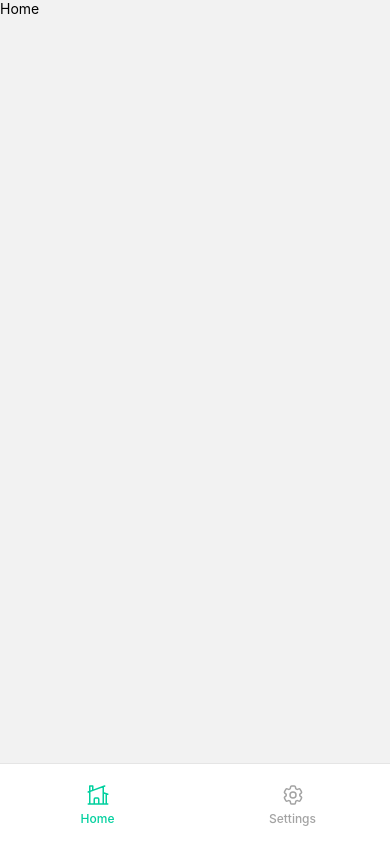
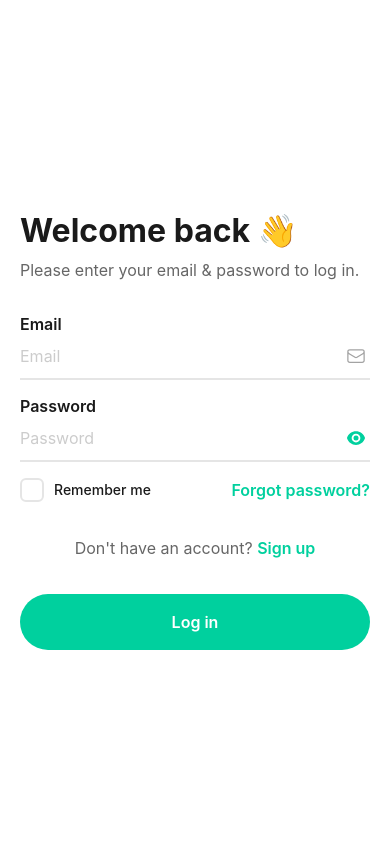
Before and after one commit to salonititps/gappabot, a React Native app: screen /home in a window 390 px wide. Built offline with nearby package versions, Linux system fonts and the light colour scheme; what react-native-worklets would draw is missing.

Commit message:
feat: Enhance authentication flow with error handling and loading states

```diff
--- a/src/api/client.ts
+++ b/src/api/client.ts
@@ -1,5 +1,4 @@
 import axios, { AxiosResponse, InternalAxiosRequestConfig } from 'axios';
-import { Alert } from 'react-native';
 import { fetch as nitroFetch } from 'react-native-nitro-fetch';
 import { store } from '../redux/store';
 import { constants } from '../utils/constants';
@@ -35,17 +34,8 @@ api.interceptors.response.use(
   (response: AxiosResponse) => {
     return response?.data;
   },
-  (error: { response: { status: any; data: any } }) => {
-    const status = error?.response?.status;
-    const errorData = error?.response?.data;
-
-    if (status >= 400 && status < 410) {
-      Alert.alert(errorData?.message || 'Client Error');
-    } else {
-      Alert.alert('Something went wrong');
-    }
-
-    return error;
+  (error: any) => {
+    return Promise.reject(error);
   },
 );
 
@@ -105,20 +95,12 @@ const nitroClient = async ({
 
     if (!response.ok) {
       const errorData = await response.json().catch(() => ({}));
-      const status = response.status;
-
-      if (status >= 400 && status < 410) {
-        Alert.alert(errorData?.message || 'Client Error');
-      } else {
-        Alert.alert('Something went wrong');
-      }
-
       throw new Error(errorData?.message || 'Request failed');
     }
 
     return await response.json();
   } catch (error: any) {
-    Alert.alert(error?.message || 'Network Error');
+    // Alert.alert(error?.message || 'Network Error');
     throw error;
   }
 };
--- a/src/navigation/stackNavigator.tsx
+++ b/src/navigation/stackNavigator.tsx
@@ -2,11 +2,12 @@ import React, { useMemo } from 'react';
 import { NavigationContainer } from '@react-navigation/native';
 import { GestureHandlerRootView } from 'react-native-gesture-handler';
 import { SafeAreaProvider } from 'react-native-safe-area-context';
-
 import AuthNavigator from './authNavigator';
 import AppNavigator from './homeNavigator';
+import { useSelector } from 'react-redux';
 
 const Navigation = () => {
+  const { token } = useSelector((state: any) => state.auth);
   const backgroundColor = useMemo(() => {
     return '#FFFFFF';
   }, []);
@@ -15,7 +16,6 @@ const Navigation = () => {
     flex: 1,
     backgroundColor,
   };
-  const token = true;
   return (
     <SafeAreaProvider>
       <NavigationContainer>
--- a/src/screens/auth/login/index.tsx
+++ b/src/screens/auth/login/index.tsx
@@ -15,7 +15,8 @@ import { loginValidationSchema, initialValues, useLogin } from './useLogin';
 
 export const LoginScreen: React.FC = () => {
   const [rememberMe, setRememberMe] = useState(false);
-  const { handleLogin, handleForgotPassword, handleSignUp } = useLogin();
+  const { handleLogin, handleForgotPassword, handleSignUp, loading, error } =
+    useLogin();
 
   return (
     <SafeAreaView style={styles.container}>
@@ -40,6 +41,8 @@ export const LoginScreen: React.FC = () => {
           initialValues={initialValues}
           validationSchema={loginValidationSchema}
           onSubmit={handleLogin}
+          validateOnChange={false}
+          validateOnBlur={true}
         >
           {({
             handleChange,
@@ -50,6 +53,13 @@ export const LoginScreen: React.FC = () => {
             touched,
           }) => (
             <View style={styles.formContainer}>
+              {/* Error Message */}
+              {error && (
+                <View style={styles.errorContainer}>
+                  <Text style={styles.errorText}>{error}</Text>
+                </View>
+              )}
+
               {/* Email Input */}
               <Input
                 label="Email"
@@ -90,6 +100,7 @@ export const LoginScreen: React.FC = () => {
                   <Text style={styles.forgotPassword}>Forgot password?</Text>
                 </TouchableOpacity>
               </View>
+
               {/* Sign Up Link */}
               <View style={styles.signUpContainer}>
                 <Text style={styles.signUpText}>Don't have an account? </Text>
@@ -99,7 +110,7 @@ export const LoginScreen: React.FC = () => {
               </View>
 
               {/* Login Button */}
-              <Button title="Log in" onPress={handleSubmit} />
+              <Button title="Log in" onPress={handleSubmit} loading={loading} />
             </View>
           )}
         </Formik>
--- a/src/screens/auth/login/style.ts
+++ b/src/screens/auth/login/style.ts
@@ -74,4 +74,15 @@ export const styles = StyleSheet.create({
     gap: 16,
     marginBottom: 8,
   },
+  errorContainer: {
+    backgroundColor: colors.error + '10',
+    borderRadius: 8,
+    padding: 12,
+    marginBottom: 12,
+  },
+  errorText: {
+    fontSize: 14,
+    color: colors.error,
+    textAlign: 'center',
+  },
 });
--- a/src/screens/auth/login/useLogin.ts
+++ b/src/screens/auth/login/useLogin.ts
@@ -1,17 +1,31 @@
+import { useNavigation } from '@react-navigation/native';
+import { useState } from 'react';
+import { useDispatch } from 'react-redux';
 import * as Yup from 'yup';
+import api from '../../../api';
+import { setStateKey } from '../../../redux/reducers/auth.slice';
 
 // Types
 export interface LoginFormValues {
   email: string;
   password: string;
-  rememberMe: boolean;
+}
+
+export interface LoginResponse {
+  token: string;
+  user: {
+    _id: string;
+    firstName: string;
+    lastName: string;
+    email: string;
+    createdAt: string;
+  };
 }
 
 // Initial Values
 export const initialValues: LoginFormValues = {
   email: '',
   password: '',
-  rememberMe: false,
 };
 
 // Validation Schema
@@ -26,9 +40,40 @@ export const loginValidationSchema = Yup.object().shape({
 
 // Logic Hook
 export const useLogin = () => {
-  const handleLogin = (values: LoginFormValues) => {
-    // TODO: Implement actual login logic here
-    console.log('Login with:', values);
+  const [loading, setLoading] = useState(false);
+  const [error, setError] = useState<string | null>(null);
+  const navigation = useNavigation();
+  const dispatch = useDispatch();
+
+  const handleLogin = async (values: LoginFormValues) => {
+    setLoading(true);
+    try {
+      setError(null);
+
+      // Prepare login data
+      const loginData = {
+        email: values.email,
+        password: values.password,
+      };
+
+      // Call login API
+      const response = await api.AUTH.login(loginData);
+
+      // store token & user data in redux
+      if (response?.success === true) {
+        dispatch(setStateKey({ key: 'token', value: response.data.token }));
+        dispatch(setStateKey({ key: 'userData', value: response.data.user }));
+      } else {
+        return;
+      }
+    } catch (err: any) {
+      // Handle error
+      const errorMessage =
+        err?.response?.data?.message || 'Login failed. Please try again.';
+      setError(errorMessage);
+    } finally {
+      setLoading(false);
+    }
   };
 
   const handleForgotPassword = () => {
@@ -37,19 +82,14 @@ export const useLogin = () => {
   };
 
   const handleSignUp = () => {
-    // TODO: Navigate to sign up screen
-    console.log('Sign up clicked');
-  };
-
-  const handleSocialLogin = (provider: 'google' | 'apple' | 'facebook') => {
-    // TODO: Implement social login logic
-    console.log(`Login with ${provider}`);
+    navigation.push('register');
   };
 
   return {
     handleLogin,
     handleForgotPassword,
     handleSignUp,
-    handleSocialLogin,
+    loading,
+    error,
   };
 };
--- a/src/screens/auth/register/index.tsx
+++ b/src/screens/auth/register/index.tsx
@@ -42,6 +42,8 @@ export const RegisterScreen: React.FC = () => {
           initialValues={initialValues}
           validationSchema={registerValidationSchema}
           onSubmit={handleRegister}
+          validateOnChange={false}
+          validateOnBlur={true}
         >
           {({
             handleChange,
--- a/src/screens/auth/register/useRegister.ts
+++ b/src/screens/auth/register/useRegister.ts
@@ -1,6 +1,9 @@
 import * as Yup from 'yup';
 import { useState } from 'react';
 import api from '../../../api';
+import { useNavigation } from '@react-navigation/native';
+import { useDispatch } from 'react-redux';
+import { setStateKey } from '../../../redux/reducers/auth.slice';
 
 // Types
 export interface RegisterFormValues {
@@ -51,10 +54,12 @@ export const registerValidationSchema = Yup.object().shape({
 export const useRegister = () => {
   const [loading, setLoading] = useState(false);
   const [error, setError] = useState<string | null>(null);
+  const navigation = useNavigation();
+  const dispatch = useDispatch();
 
   const handleRegister = async (values: RegisterFormValues) => {
+    setLoading(true);
     try {
-      setLoading(true);
       setError(null);
 
       // Prepare data without confirmPassword
@@ -68,30 +73,25 @@ export const useRegister = () => {
       // Call register API
       const response = await api.AUTH.register(registerData);
 
-      // Handle success
-      console.log('Registration successful:', response.data);
-
-      // TODO: Navigate to login or home screen
-      // TODO: Store user data if needed
-      // Example: navigation.navigate('Login')
-
-      return response.data as RegisterResponse;
+      // store token & user data in redux
+      if (response?.success === true) {
+        dispatch(setStateKey({ key: 'token', value: response.data.token }));
+        dispatch(setStateKey({ key: 'userData', value: response.data.user }));
+      } else {
+        return;
+      }
     } catch (err: any) {
       // Handle error
       const errorMessage =
-        err?.response?.data?.message ||
-        'Registration failed. Please try again.';
+        err?.response?.data?.message || 'Login failed. Please try again.';
       setError(errorMessage);
-      console.error('Registration error:', err);
-      throw err;
     } finally {
       setLoading(false);
     }
   };
 
   const handleLogin = () => {
-    // TODO: Navigate to login screen
-    console.log('Login clicked');
+    navigation.popToTop();
   };
 
   return {
--- a/src/utils/constants.ts
+++ b/src/utils/constants.ts
@@ -1,5 +1,5 @@
 export const constants = Object.freeze({
-  BASE_URL: 'https://626e45d00443.ngrok-free.app/api',
+  BASE_URL: 'https://f1105c29f3b6.ngrok-free.app/api',
   METHODS: {
     GET: 'GET',
     POST: 'POST',
```
